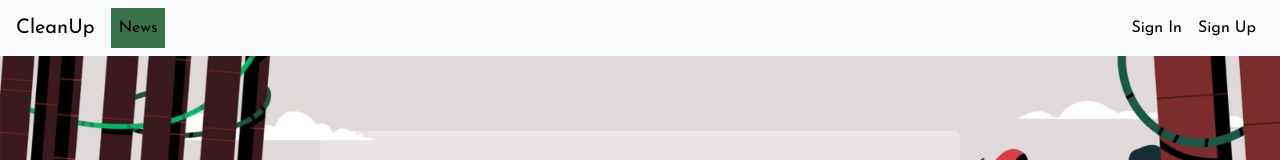
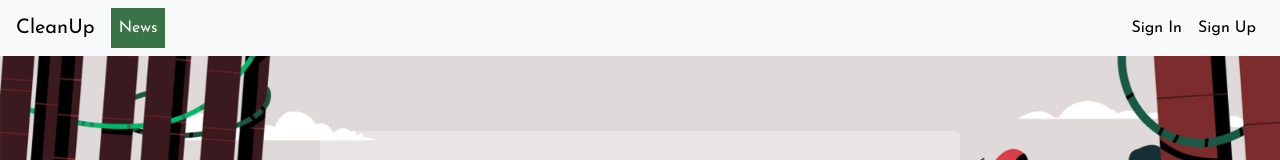
Before and after one commit to zhamborova/WebDevProject, a React (Create React App) app: page / in a window 1280 px wide. In both pictures the pointer is over the link "News". Shown: the top 160 px of the page. Built offline with nearby package versions, Linux system fonts and the light colour scheme; no server answers.

Commit message:
nav link color

```diff
--- a/src/components/navbar/navbar.css
+++ b/src/components/navbar/navbar.css
@@ -3,12 +3,14 @@ ul{
     width: 100%;
 }
 
-/* Change the link color to #111 (black) on hover */
+
 .nav-item:hover {
     background-color: #3a7347;
+}
+.nav-link:hover {
+
     color:white!important;
 }
-
 .nav-item{
     font-size: 1rem!important;
 }
```
